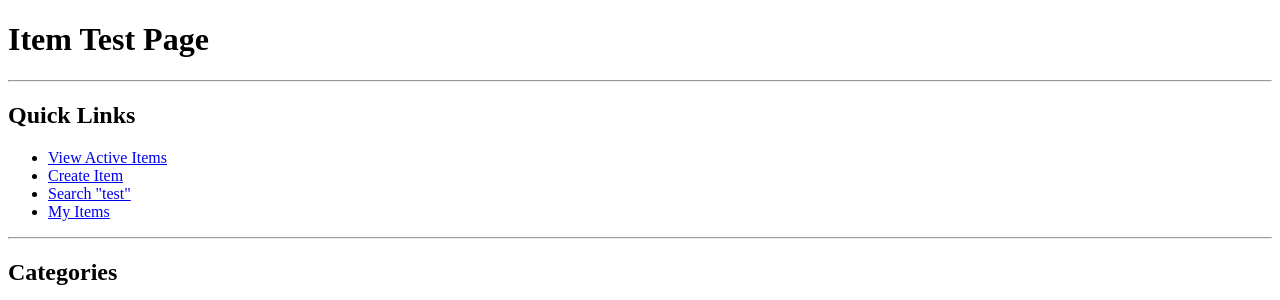
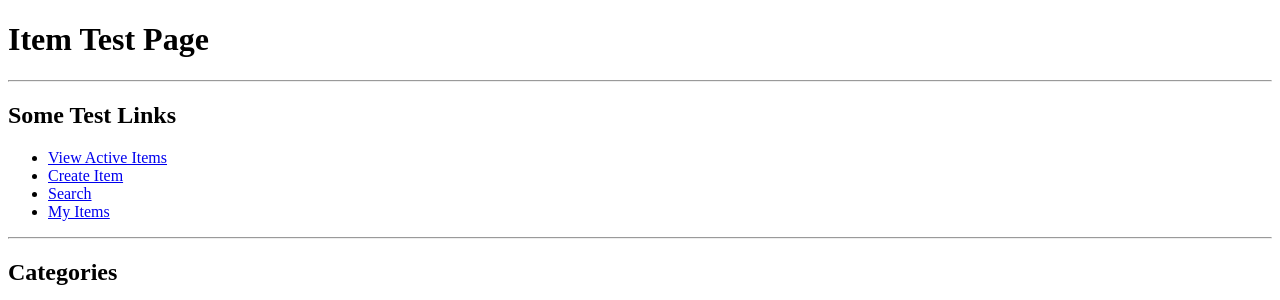
Before and after one commit to BaselAbuRamadan/UniTrade, a Django app: page /item/test/ in a window 1280 px wide. Shown: the top 300 px of the page. Run offline with Django 5.2, Linux system fonts and the light colour scheme; data that the repository does not hold is empty.

Commit message:
Conventional Upload

```diff
--- a/config/settings.py
+++ b/config/settings.py
@@ -39,7 +39,7 @@ INSTALLED_APPS = [
     "django.contrib.messages",
     "django.contrib.staticfiles",
     "administrator",
-    "item.apps.ItemConfig",
+    "item",
     "message",
     "order",
     "review",
--- a/item/views.py
+++ b/item/views.py
@@ -33,7 +33,7 @@ def item_create(request):
 @login_required
 def item_publish(request, item_id):
     obj = get_object_or_404(Item, pk=item_id, seller=request.user)
-    # Allow republish from delisted/hidden to active
+    #allow republish from delisted/hidden to active
     obj.status = Item.Status.ACTIVE
     obj.save(update_fields=["status", "updated_at"])
     return redirect("item_detail", item_id=obj.id)
@@ -69,8 +69,8 @@ def item_category(request, slug):
 
 
 def item_tag(request, tag_slug):
-    # You currently have no Tag model/field, so this is a placeholder.
-    # Once you add tags, implement filtering here.
+    #currently have no Tag model/field, so this is a placeholder.
+    #once add tags, implement filtering here.
     return render(request, "item/not_implemented.html", {"feature": "tag"})
 
 
--- a/templates/item/item_test.html
+++ b/templates/item/item_test.html
@@ -10,12 +10,12 @@
 
 <hr>
 
-<h2>Quick Links</h2>
+<h2>Some Test Links</h2>
 
 <ul>
     <li><a href="{% url 'item:item_list' %}">View Active Items</a></li>
     <li><a href="{% url 'item:item_create' %}">Create Item</a></li>
-    <li><a href="{% url 'item:item_search' %}?q=test">Search "test"</a></li>
+    <li><a href="{% url 'item:item_search' %}?q=test">Search</a></li>
     <li><a href="{% url 'item:my_item' %}">My Items</a></li>
 </ul>
 
```
